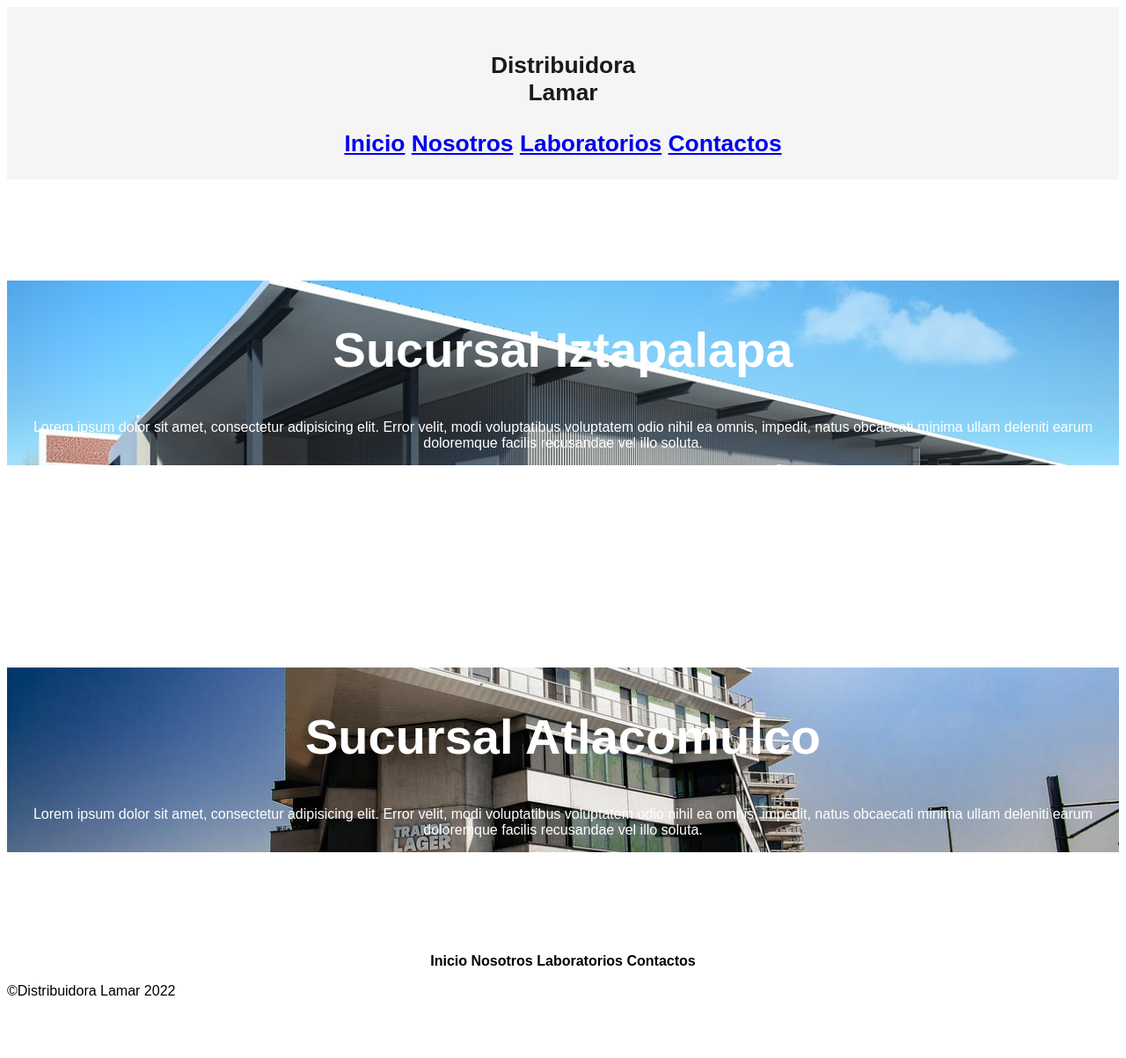
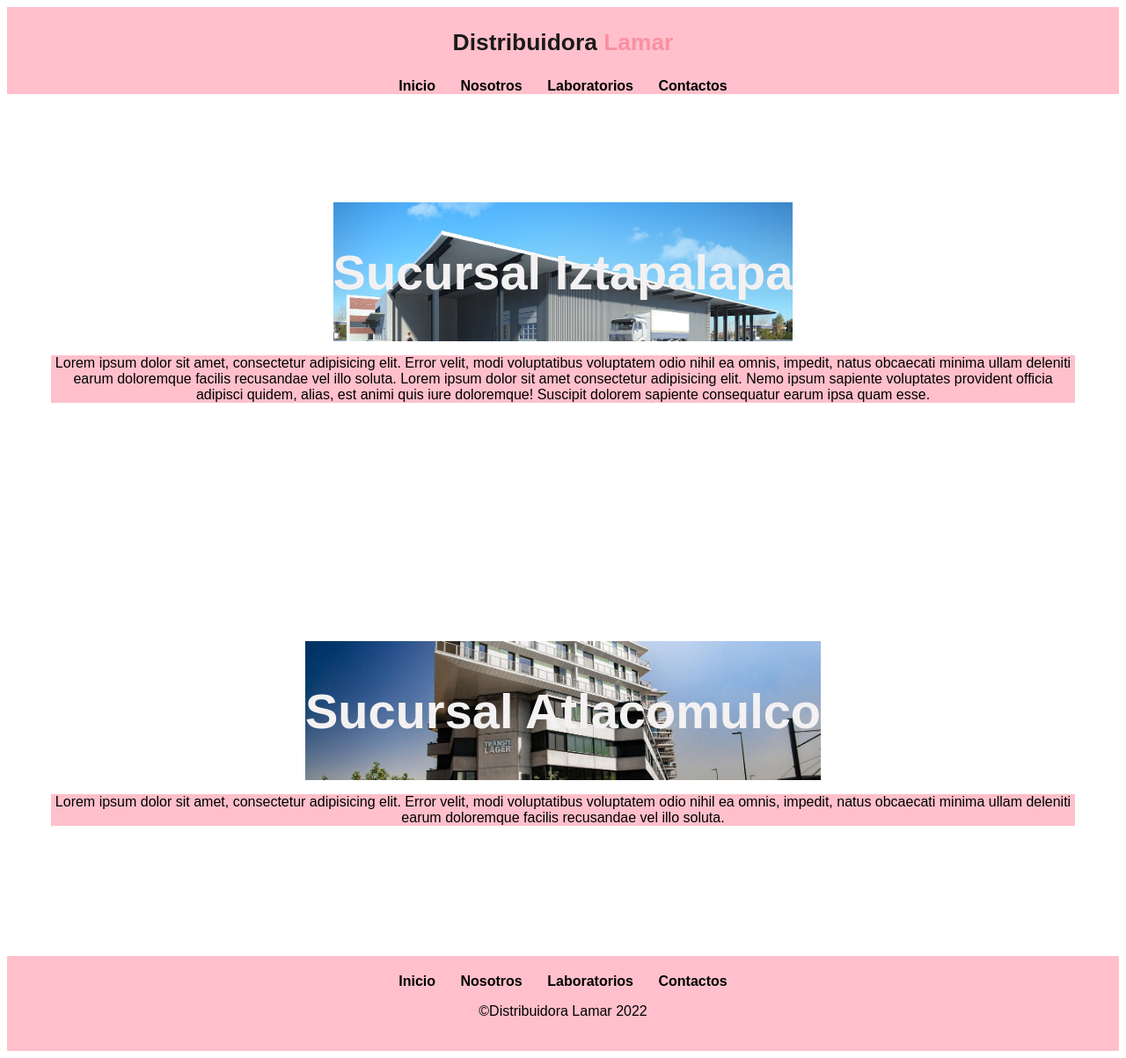
Before and after one commit to Vent14/Scss, a website: page page/Contactos.html in a window 1280 px wide. Shown: the whole page at 88% size. Before the commit the page ends 1152 px from the top, so only its background shows below. Drawn offline with Linux system fonts and the light colour scheme.

Commit message:
first commit

```diff
--- a/page/Contactos.html
+++ b/page/Contactos.html
@@ -12,39 +12,42 @@
         <div class="container"><!--menu-->
         <p class="logo">Distribuidora <span class="color-acento">Lamar</span></p><!--logo-->
             <nav><!--navbar-->
-                <a href="index.html">Inicio</a>
-                <a href="./page/Nosotros.html">Nosotros</a>
-                <a href="./page/Laboratorios.html">Laboratorios</a>
-                <a href="./page/Contactos.html">Contactos</a>
+                <a href="/index.html">Inicio</a>
+                <a href="Nosotros.html">Nosotros</a>
+                <a href="Laboratorios.html">Laboratorios</a>
+                <a href="Contactos.html">Contactos</a>
             </nav>
         </div>
         </header>
         <section>
             <div class="iztp">
             <h1>Sucursal Iztapalapa</h1>
-            <p>Lorem ipsum dolor sit amet, consectetur adipisicing elit. Error velit, modi voluptatibus voluptatem odio nihil ea omnis, impedit, natus obcaecati minima ullam deleniti
-            earum doloremque facilis recusandae vel illo soluta.
-            </p>
-            </div>
+        </div>
+        <p>Lorem ipsum dolor sit amet, consectetur adipisicing elit. Error velit, modi voluptatibus voluptatem odio nihil ea omnis, impedit, natus obcaecati minima ullam deleniti
+        earum doloremque facilis recusandae vel illo soluta.
+        Lorem ipsum dolor sit amet consectetur adipisicing
+        elit. Nemo ipsum sapiente voluptates provident officia adipisci quidem, alias, est animi quis iure doloremque! Suscipit
+        dolorem sapiente consequatur earum ipsa quam esse.</p>
         </section>
         <section>
         <div class="atla">
             <h1>Sucursal Atlacomulco</h1>
-            <p>Lorem ipsum dolor sit amet, consectetur adipisicing elit. Error velit, modi voluptatibus voluptatem odio nihil ea omnis, impedit, natus obcaecati minima ullam deleniti
-            earum doloremque facilis recusandae vel illo soluta.
-            </p>
-            </div>
+        </div>
+        <p>Lorem ipsum dolor sit amet, consectetur adipisicing elit. Error velit, modi voluptatibus voluptatem odio nihil ea omnis, impedit, natus obcaecati minima ullam deleniti
+        earum doloremque facilis recusandae vel illo soluta.
+        </p>
         </section>
 
         <footer>
             <nav>
-                <a href="index.html">Inicio</a>
-                <a href="./page/Nosotros.html">Nosotros</a>
-                <a href="./page/Laboratorios.html">Laboratorios</a>
-                <a href="./page/Contactos.html">Contactos</a>
+                <a href="/index.html">Inicio</a>
+                <a href="Nosotros.html">Nosotros</a>
+                <a href="Laboratorios.html">Laboratorios</a>
+                <a href="Contactos.html">Contactos</a>
             </nav>
             <div class="container">
                 <p>&copy;Distribuidora Lamar 2022</p>
+                </div>
         </footer>
 
 </body>
--- /dev/null
+++ b/scss/_footer.scss
@@ -0,0 +1,27 @@
+footer{
+    background-color:$secundary-color;
+    margin: 0;
+    padding: 20px;
+    nav{
+        text-align: center;
+        font-weight: bold;
+        align-items: center center;
+        a{
+            text-decoration: none;
+            color: black;
+            div{
+                .container{
+                text-align: center;
+                align-items: center center;
+                }
+            }
+        }
+    }
+}
+
+footer{
+    .container{
+        text-align: center;
+        align-items: center center;
+    }
+}
--- /dev/null
+++ b/scss/_variables.scss
@@ -0,0 +1,2 @@
+$primary-color:rgb(249, 144, 161);
+$secundary-color:pink;
--- a/scss/origen.scss
+++ b/scss/origen.scss
@@ -1,3 +1,19 @@
+@import "./variables";
+@import "./footer";
+
+@mixin sucursales{
+    margin: 0;
+    padding-top: 0 50px;
+    display: flex;
+    align-items: center;
+    justify-content: center;
+    text-align: center;
+    flex-direction: column;
+    height: 55vh;
+    color:rgb(243, 241, 241);
+
+}
+
 body{
     font-family: sans-serif;
     h1{font-size: 3.5em;
@@ -6,6 +22,8 @@ body{
                 p{font-size: 1;
                     ul{list-style: none;
                         li{font-size: 1.25em;
+                            a{list-style:none;
+                            }
                         }
                     }
                 }
@@ -17,63 +35,68 @@ body{
 
 
 header{
-    background-color: rgba(245, 245, 245, 245);
-    text-align: center;
-    div{
+    background-color:$secundary-color;
+    .color-acento{
+        color: $primary-color;
+
+    }
+}
+
+header{
+    .logo{
         margin: 0;
         padding: 25px 30px;
         font-weight: bold;
         color:rgb(27, 25, 25);
-        font-size: 1.65em;
-        p{
-            display: flex;
-            flex-direction: column;
-            align-items: center;
-            nav{
-            display: flex;
-            flex-direction: column;
-            align-items: center;
-            text-align: center;
-            padding: 10px;
-                a{
-                    text-decoration: none;
-                    padding: 5px 12px;
-                    align-items: center ;
-                    font-weight: bold;
-                    color: black;
-                }
-            }
-        }
+    font-size: 1.65em;
     }
 }
 
+a{
+    padding: 5px 12px;
+    text-decoration: none;
+    font-weight: bold;
+    color: black;
+    &:hover{
+        color:$primary-color;
+    }
+}
 
+header{
+    .container{
+        display: flex;
+        flex-direction: column;
+        align-items: center
+    }
+}
 
 section{
-    display: flex;
-    align-items: center;
-    justify-content: center;
-    text-align: center;
-    flex-direction: column;
-    height: 55vh;
-    color:rgb(255, 255, 255);
+    margin: 0;
+    padding: 25px 50px;
+}
+
+section{
+    @include sucursales();
+
+    p{
+
+        background-color: $secundary-color;
+        color: black;
+        text-align: center;
+    }
     div.iztp{
         background-image: url(/img/lamar6.jpg);
         background-repeat: no-repeat;
         background-size: cover;
         background-position: center,center;
+
     }
 
 }
 
 section{
-    display: flex;
-    align-items: center;
-    justify-content: center;
-    text-align: center;
-    flex-direction: column;
-    height: 55vh;
-    color:rgb(255, 255, 255);
+
+    @include sucursales();
     div.atla{
         background-image: url(/img/lamar7.jpg);
         background-repeat: no-repeat;
@@ -82,19 +105,3 @@ section{
     }
 
 }
-
-footer{
-    nav{
-        text-align: center;
-        font-weight: bold;
-        align-items: center center;
-        a{
-            text-decoration: none;
-            color: black;
-            div{
-                text-align: center;
-                align-items: center center;
-            }
-        }
-    }
-}
```
Also changed, not shown: css/destino.css, 1 other file.
